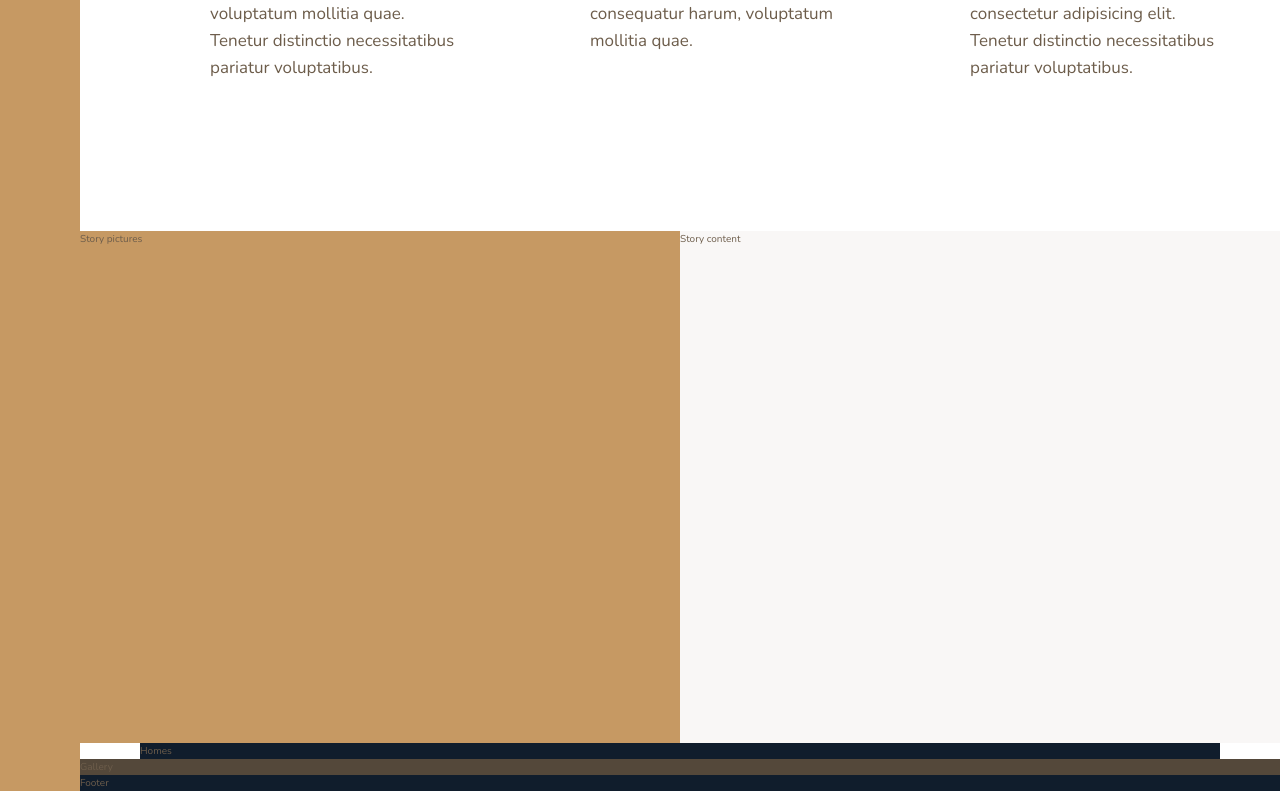
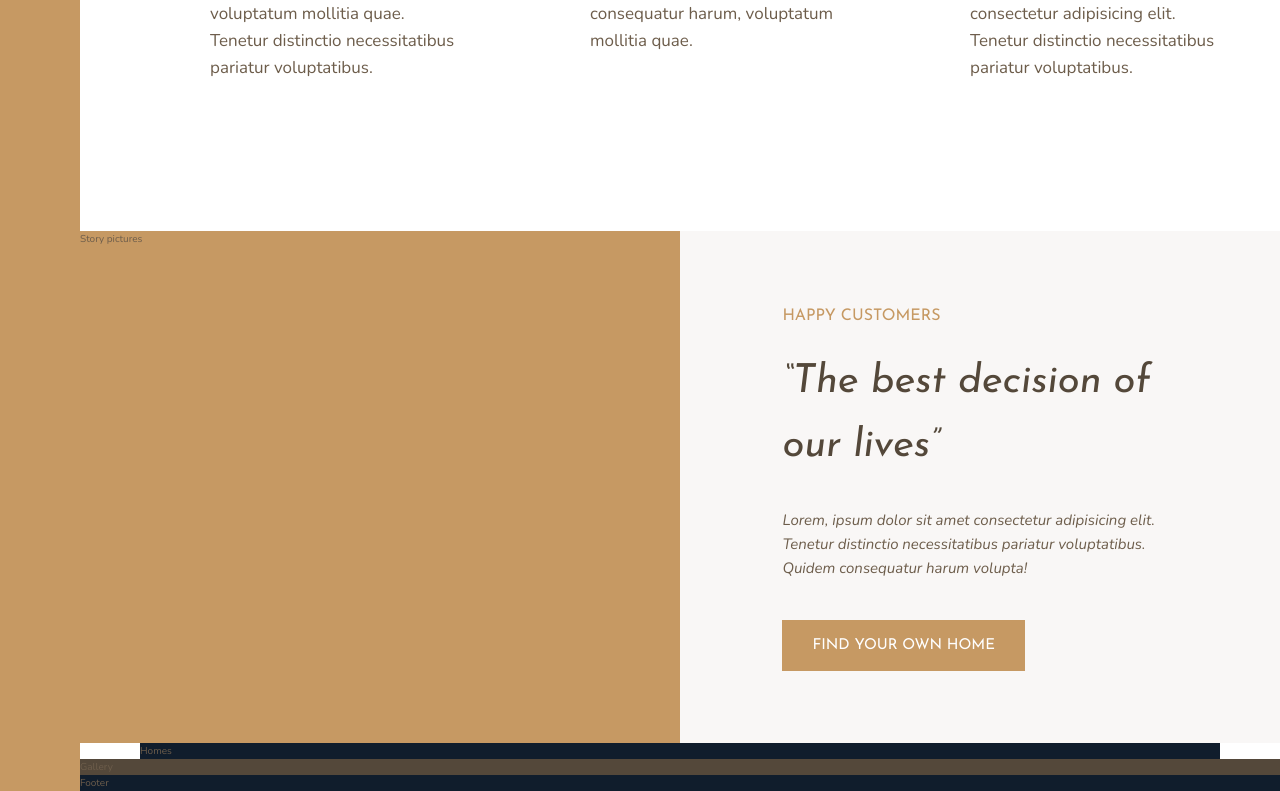
Before and after one commit to anhtran304/nexter, a PHP site: page / in a window 1280 px wide. Shown: the part 1104-1895 px from the top of the page. Run offline with PHP 8.4, Linux system fonts and the light colour scheme.

Commit message:
Working on story

```diff
--- a/css/style.css
+++ b/css/style.css
@@ -24,12 +24,51 @@ body {
   font-family: "Josefin Sans", sans-serif;
   font-weight: 400; }
 
+.heading-2 {
+  font-size: 4rem;
+  font-style: italic; }
+  .heading-2--light {
+    color: #f9f7f6; }
+  .heading-2--dark {
+    color: #54483A; }
+
+.heading-3 {
+  font-size: 1.6rem;
+  text-transform: uppercase;
+  color: #c69963; }
+
 .heading-4 {
   font-size: 1.9rem; }
   .heading-4--light {
     color: #f9f7f6; }
   .heading-4--dark {
     color: #54483A; }
+
+.btn {
+  background: #c69963;
+  color: #fff;
+  border: none;
+  border-radius: 0;
+  font-family: "Josefin Sans", sans-serif;
+  font-size: 1.5rem;
+  text-transform: uppercase;
+  padding: 1.8rem 3rem;
+  cursor: pointer;
+  transition: all .2s; }
+  .btn:hover {
+    background-color: #B28451; }
+
+.mb-sm {
+  margin-bottom: 2rem; }
+
+.mb-md {
+  margin-bottom: 3rem; }
+
+.mb-lg {
+  margin-bottom: 4rem; }
+
+.mb-hg {
+  margin-bottom: 8rem; }
 
 .sidebar {
   background-color: #c69963;
@@ -72,7 +111,22 @@ body {
 
 .story__content {
   background-color: #f9f7f6;
-  grid-column: col-start 5 / full-end; }
+  grid-column: col-start 5 / full-end;
+  padding: 6rem 8vw;
+  /*
+        display: flex;
+        flex-direction: column;
+        justify-content: center;
+        align-items: flex-start;
+        */
+  display: grid;
+  align-content: center;
+  justify-items: start; }
+
+.story__text {
+  font-size: 1.5rem;
+  font-style: italic;
+  margin-bottom: 4rem; }
 
 .homes {
   background-color: #101d2c;
--- a/index.html
+++ b/index.html
@@ -88,7 +88,10 @@
     </div>
 
     <div class="story__content">
-      Story content
+      <h3 class="heading-3 mb-sm">Happy Customers</h3>
+      <h2 class="heading-2 heading-2--dark mb-md">&ldquo;The best decision of our lives&rdquo;</h2>
+      <p class="story__text">Lorem, ipsum dolor sit amet consectetur adipisicing elit. Tenetur distinctio necessitatibus pariatur voluptatibus. Quidem consequatur harum volupta!</p>
+      <button class="btn">Find your own home</button>
     </div>
 
     <!-- HOMES -->
--- a/sass/_story.scss
+++ b/sass/_story.scss
@@ -7,5 +7,25 @@
     &__content {
         background-color: $color-grey-light-1;
         grid-column: col-start 5 / full-end;
+
+        padding: 6rem 8vw;
+
+        /*
+        display: flex;
+        flex-direction: column;
+        justify-content: center;
+        align-items: flex-start;
+        */
+        display: grid;
+        align-content: center;
+        justify-items: start;
+
+
+    }
+
+    &__text {
+        font-size: 1.5rem;
+        font-style: italic;
+        margin-bottom: 4rem;
     }
 }
--- a/sass/_typography.scss
+++ b/sass/_typography.scss
@@ -9,10 +9,18 @@
 
 .heading-2 {
     @extend %heading;
+    font-size: 4rem;
+    font-style: italic;
+
+    &--light { color: $color-grey-light-1; }
+    &--dark { color: $color-grey-dark-1; }
 }
 
 .heading-3 {
     @extend %heading;
+    font-size: 1.6rem;
+    text-transform: uppercase;
+    color: $color-primary;
 }
 
 .heading-4 {
@@ -28,3 +36,25 @@
         color: $color-grey-dark-1;
     }
 }
+
+.btn {
+    background: $color-primary;
+    color: #fff;
+    border: none;
+    border-radius: 0;
+    font-family: $font-display;
+    font-size: 1.5rem;
+    text-transform: uppercase;
+    padding: 1.8rem 3rem;
+    cursor: pointer;
+    transition: all .2s;
+
+    &:hover {
+        background-color: $color-primary-dark;
+    }
+}
+
+.mb-sm { margin-bottom: 2rem; }
+.mb-md { margin-bottom: 3rem; }
+.mb-lg { margin-bottom: 4rem; }
+.mb-hg { margin-bottom: 8rem; }
```
